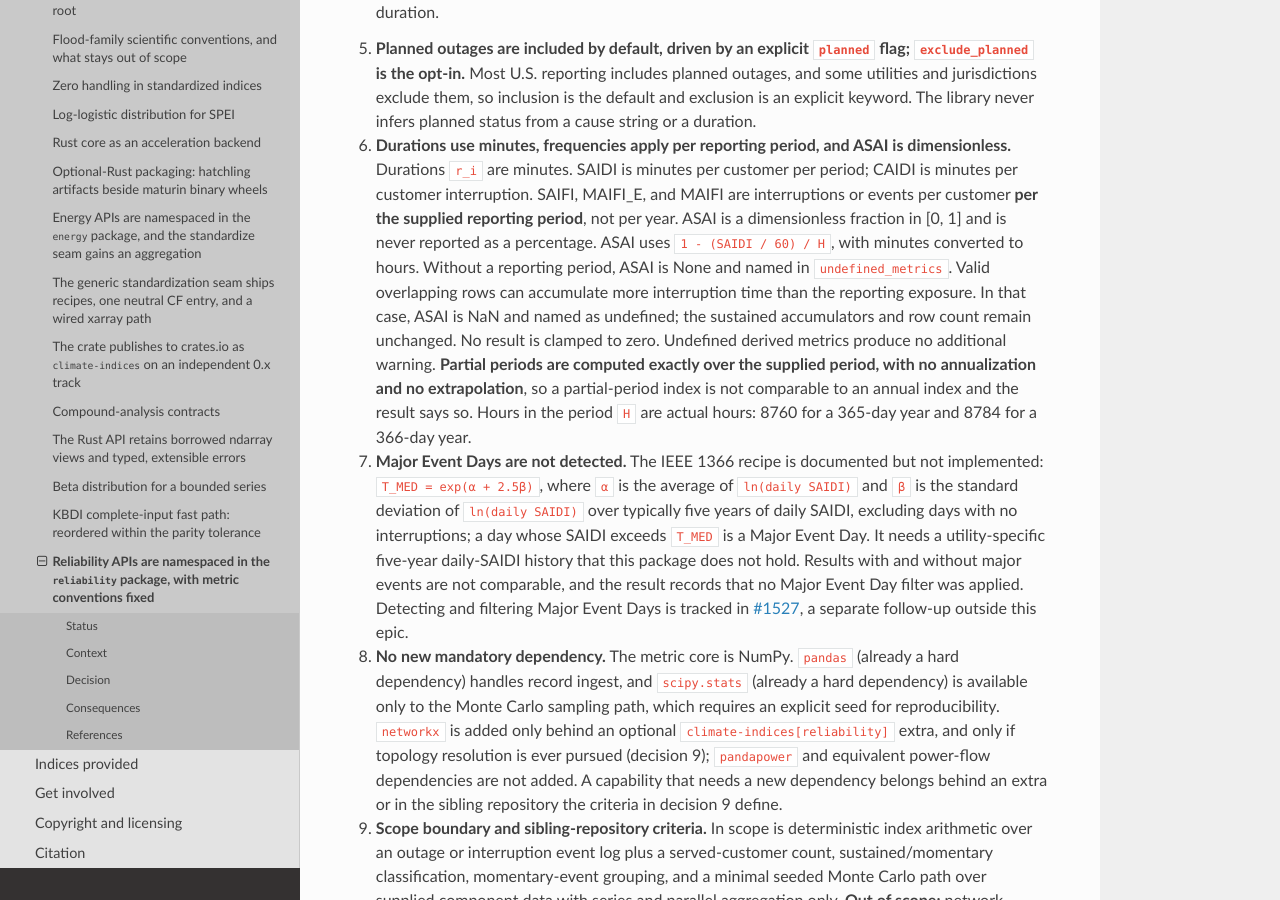
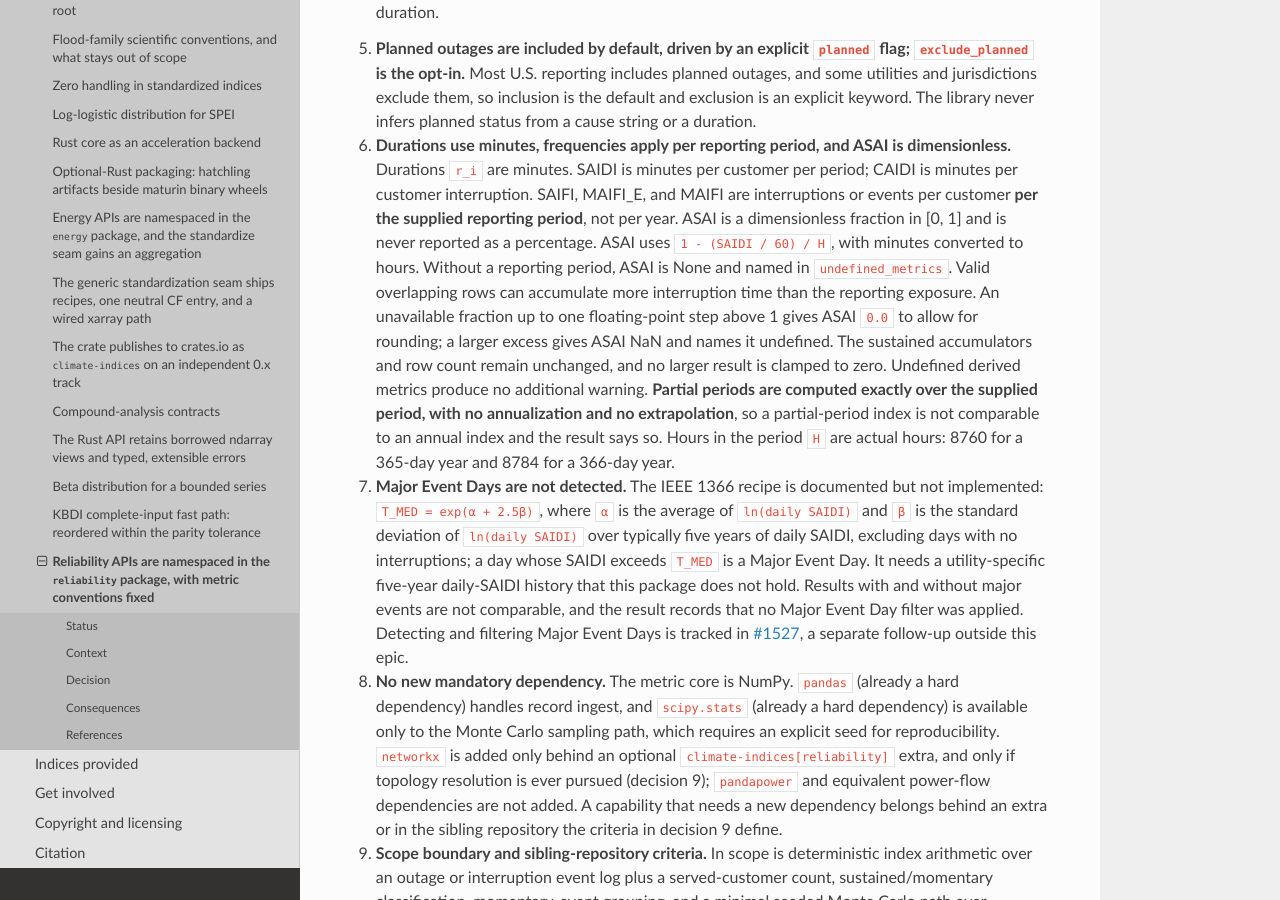
Before and after one commit to monocongo/climate_indices, a Sphinx documentation site: the page built from docs/adr/0026-reliability-module-api-and-conventions.md, in a window 1280 px wide and 900 px high, scrolled down 4274 px. Built offline with Sphinx 7.4.7 and the Read the Docs theme 3.1.0, drawn with Linux system fonts in a browser that asks for light colours.

Commit message:
docs(reliability): document the ASAI rounding tolerance in ADR decision 6
Decision 6 still said any interruption exposure above the period makes
ASAI NaN and that no result is clamped, which contradicted the one-step
rounding exception added to the amendment note and the code.

Finding: 4449093858
Review-Anchor: https://github.com/monocongo/climate_indices/pull/1545#discussion_r4449093858

```diff
--- a/docs/adr/0026-reliability-module-api-and-conventions.md
+++ b/docs/adr/0026-reliability-module-api-and-conventions.md
@@ -231,11 +231,13 @@ unreproducible claim of reproduction.
    reported as a percentage. ASAI uses `1 - (SAIDI / 60) / H`, with minutes
    converted to hours. Without a reporting period, ASAI is None and named in
    `undefined_metrics`. Valid overlapping rows can accumulate more interruption
-   time than the reporting exposure. In that case, ASAI is NaN and named as
-   undefined; the sustained accumulators and row count remain unchanged.
-   No result is clamped to zero. Undefined derived metrics produce no additional
-   warning. **Partial periods are computed exactly over the
-   supplied period, with no annualization and no extrapolation**, so a
+   time than the reporting exposure. An unavailable fraction up to one
+   floating-point step above 1 gives ASAI `0.0` to allow for rounding; a larger
+   excess gives ASAI NaN and names it undefined. The sustained accumulators and
+   row count remain unchanged, and no larger result is clamped to zero.
+   Undefined derived metrics produce no additional warning.
+   **Partial periods are computed exactly over the supplied period, with no
+   annualization and no extrapolation**, so a
    partial-period index is not comparable to an annual index and the result says
    so. Hours in the period `H` are actual hours: 8760 for a 365-day year and
    8784 for a 366-day year.
```
